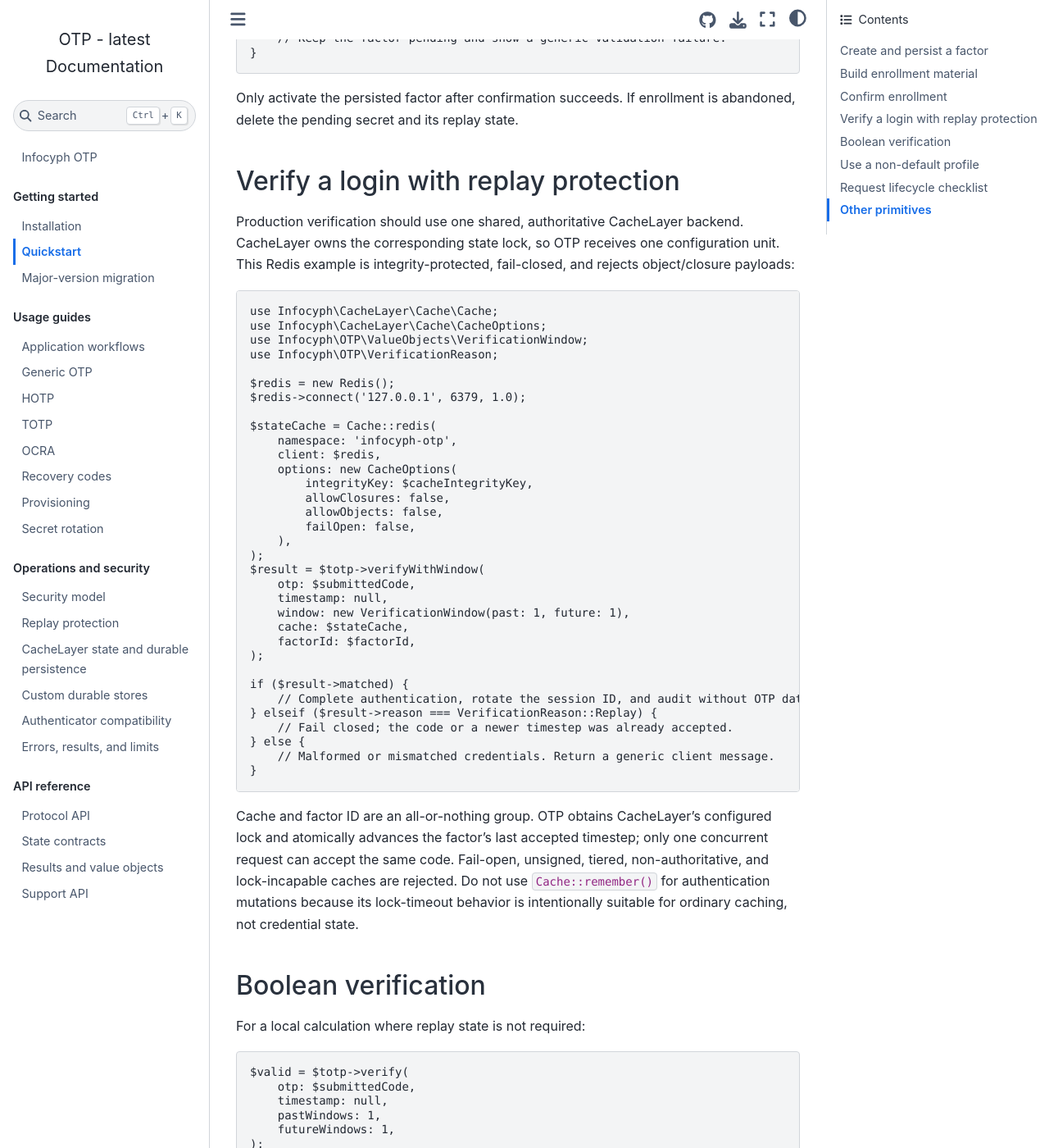
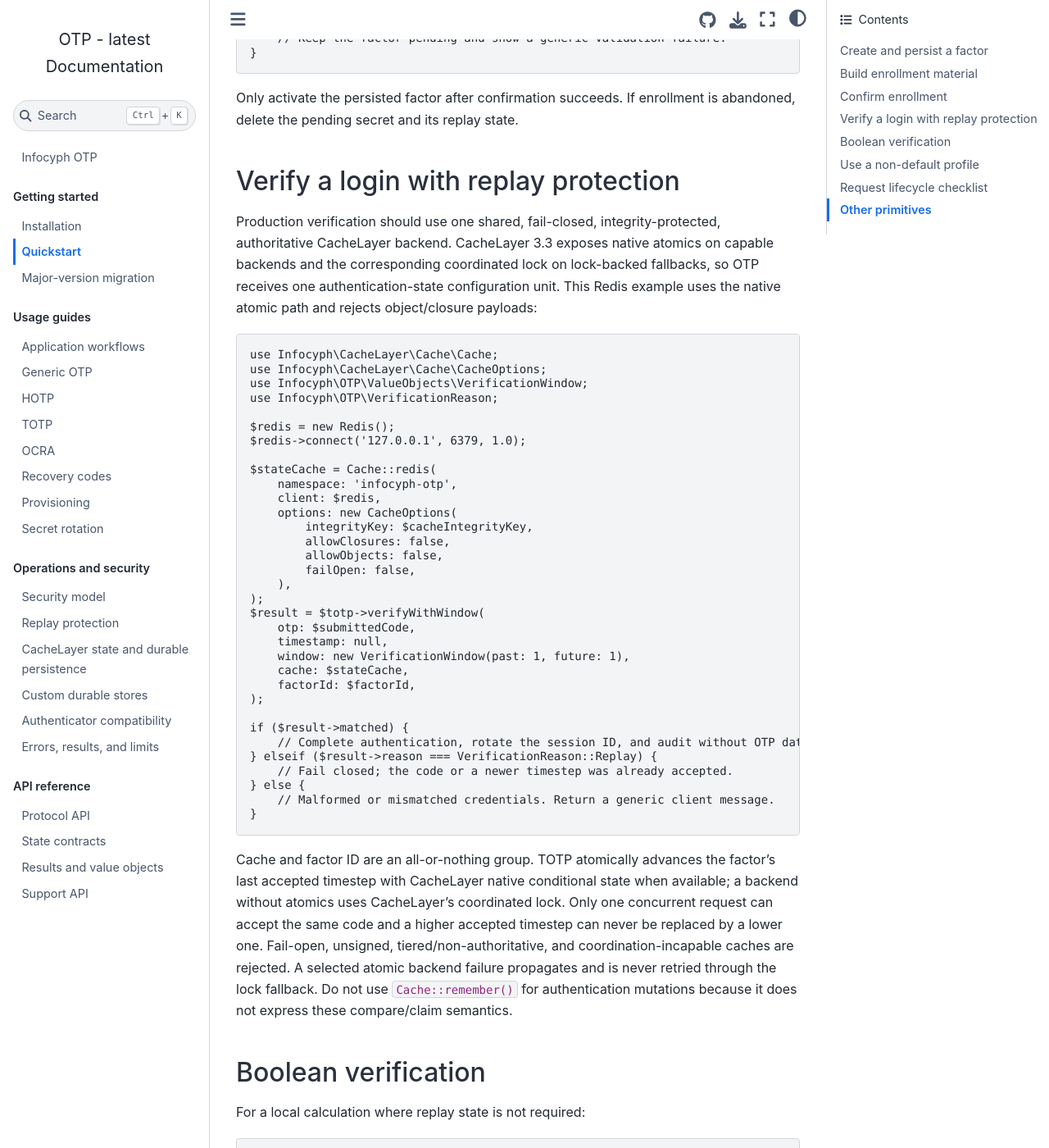
Before and after one commit to infocyph/OTP, a Sphinx documentation site: the page built from docs/getting-started/quickstart.rst, in a window 1280 px wide and 1400 px high, scrolled down 1314 px. Shown: the whole window at 82% size. Built offline with Sphinx 7.4.7 and the Sphinx Book theme 1.1.4, drawn with Linux system fonts in a browser that asks for light colours.

Commit message:
docs: describe atomic-preferred replay in quickstart

```diff
--- a/docs/getting-started/quickstart.rst
+++ b/docs/getting-started/quickstart.rst
@@ -70,10 +70,12 @@ is abandoned, delete the pending secret and its replay state.
 Verify a login with replay protection
 -------------------------------------
 
-Production verification should use one shared, authoritative CacheLayer backend.
-CacheLayer owns the corresponding state lock, so OTP receives one configuration
-unit. This Redis example is integrity-protected, fail-closed, and rejects
-object/closure payloads:
+Production verification should use one shared, fail-closed,
+integrity-protected, authoritative CacheLayer backend. CacheLayer 3.3 exposes
+native atomics on capable backends and the corresponding coordinated lock on
+lock-backed fallbacks, so OTP receives one authentication-state configuration
+unit. This Redis example uses the native atomic path and rejects object/closure
+payloads:
 
 .. code-block:: php
 
@@ -111,12 +113,15 @@ object/closure payloads:
        // Malformed or mismatched credentials. Return a generic client message.
    }
 
-Cache and factor ID are an all-or-nothing group. OTP obtains CacheLayer's
-configured lock and atomically advances the factor's last accepted timestep;
-only one concurrent request can accept the same code. Fail-open, unsigned,
-tiered, non-authoritative, and lock-incapable caches are rejected. Do not use
-``Cache::remember()`` for authentication mutations because its lock-timeout
-behavior is intentionally suitable for ordinary caching, not credential state.
+Cache and factor ID are an all-or-nothing group. TOTP atomically advances the
+factor's last accepted timestep with CacheLayer native conditional state when
+available; a backend without atomics uses CacheLayer's coordinated lock. Only
+one concurrent request can accept the same code and a higher accepted timestep
+can never be replaced by a lower one. Fail-open, unsigned,
+tiered/non-authoritative, and coordination-incapable caches are rejected. A
+selected atomic backend failure propagates and is never retried through the lock
+fallback. Do not use ``Cache::remember()`` for authentication mutations because
+it does not express these compare/claim semantics.
 
 Boolean verification
 --------------------
```
